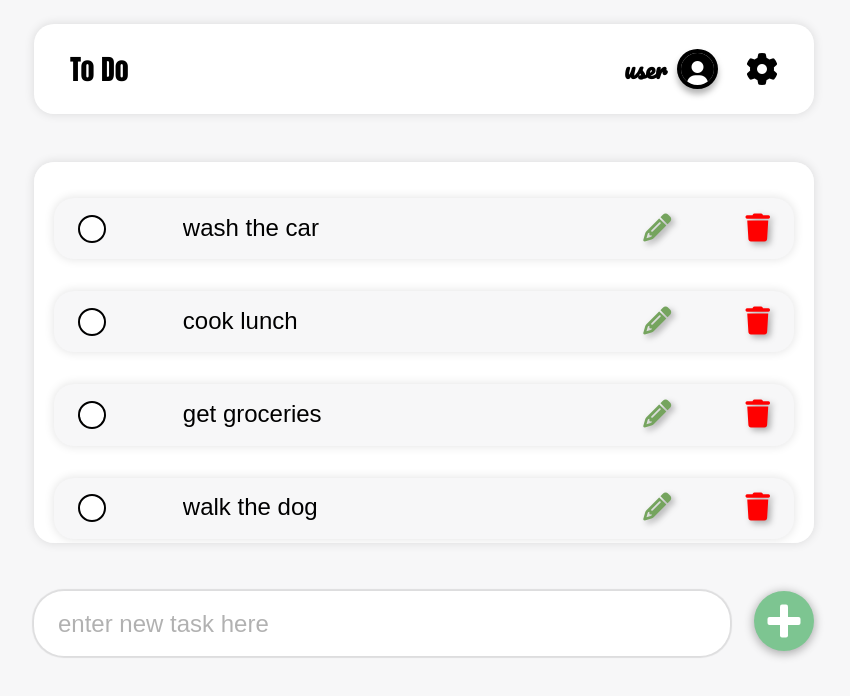
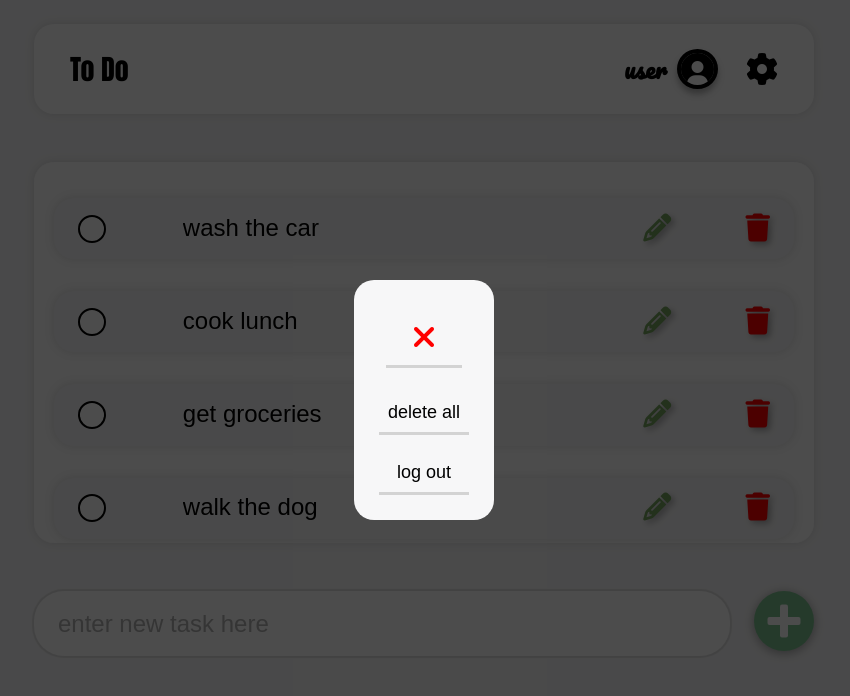
Before and after one commit to DevUn-known/stuff-to-do, a website: page public/index.html in a window 1280 px wide. Both pictures are taken after a click on the button 978 px from the left and 69 px from the top of the page. Shown: the whole page, without its empty margins (216-1066 px from the left). Drawn offline with Linux system fonts and the light colour scheme.

Commit message:
made settings modal

```diff
--- a/public/brapp.js
+++ b/public/brapp.js
@@ -86,3 +86,19 @@ menuBtn.addEventListener('click', e => {
     sideMenu.classList.toggle('show');
     menuBtn.classList.toggle('open');
 })
+
+/* settings */
+
+const settingsBtns = document.querySelectorAll('button.settings');
+const closeSettingsBtn = document.querySelector('#settings-modal button.modal-close-btn');
+const settingsModal = document.querySelector('#settings-modal');
+
+settingsBtns.forEach(btn => {
+    btn.addEventListener('click', e => {
+        settingsModal.classList.remove('hidden')
+    })
+});
+
+closeSettingsBtn.addEventListener('click', e => {
+    settingsModal.classList.add('hidden');
+})
--- a/public/index.html
+++ b/public/index.html
@@ -11,6 +11,15 @@
     <title>StuffToDo</title>
 </head>
 <body>
+    <div id="settings-modal" class="modal-container hidden">
+        <section class="modal">
+            <button class="modal-close-btn">
+                <i class="fa-solid fa-xmark"></i>
+            </button>
+            <button id="delete-all-btn">delete all</button>
+            <button id="log-out-btn">log out</button>
+        </section>
+    </div>
     <div id="container-main">
 
         <!-- nav bar -->
--- a/public/style.css
+++ b/public/style.css
@@ -24,6 +24,10 @@ body{
 }
 
 li { list-style: none; }
+
+button {
+  cursor: pointer;
+}
 
 .hidden { display: none; }
 
@@ -52,6 +56,53 @@ li { list-style: none; }
     max-width: 780px;
     margin: 0 auto;
     box-sizing: border-box;
+}
+
+.modal-container {
+  font-family: Impact, Haettenschweiler, 'Arial Narrow Bold', sans-serif;
+  display: flex;
+  justify-content: center;
+  align-items: center;
+  position: absolute;
+  width: 100%;
+  height: 100%;
+  background-color: rgba(0, 0, 0, 0.7);
+  z-index: 101;
+}
+
+.modal-container.hidden {
+  display: none;
+}
+
+/* $modals */
+
+#settings-modal section{
+  display: flex;
+  flex-direction: column;
+  justify-content: center;
+  background-color: var(--back-pri);
+  padding: 1em;
+  border-radius: 20px;
+}
+
+#settings-modal button {
+  font-size: large;
+  display: block;
+  background-color: transparent;
+  border: none;
+  border-bottom: 3px solid lightgrey;
+  padding: 0.5em;
+  margin: 0.5em;
+}
+
+#settings-modal button:hover, #settings-modal button:active {
+  border-bottom-color: grey;
+}
+
+#settings-modal .modal-close-btn {
+  font-size: 2rem;
+  color: red;
+  padding: 0.25em;
 }
 
 /* $nav */
@@ -174,9 +225,7 @@ li { list-style: none; }
   transition: transform 0.3s;
 }
 
-.settings:hover { transform: rotateZ(180deg); }
-
-.settings:active { transform: rotateZ(0deg); }
+.settings:hover, .settings:active { transform: rotateZ(180deg); }
 
 .user-img {
   background-color: black;
```
